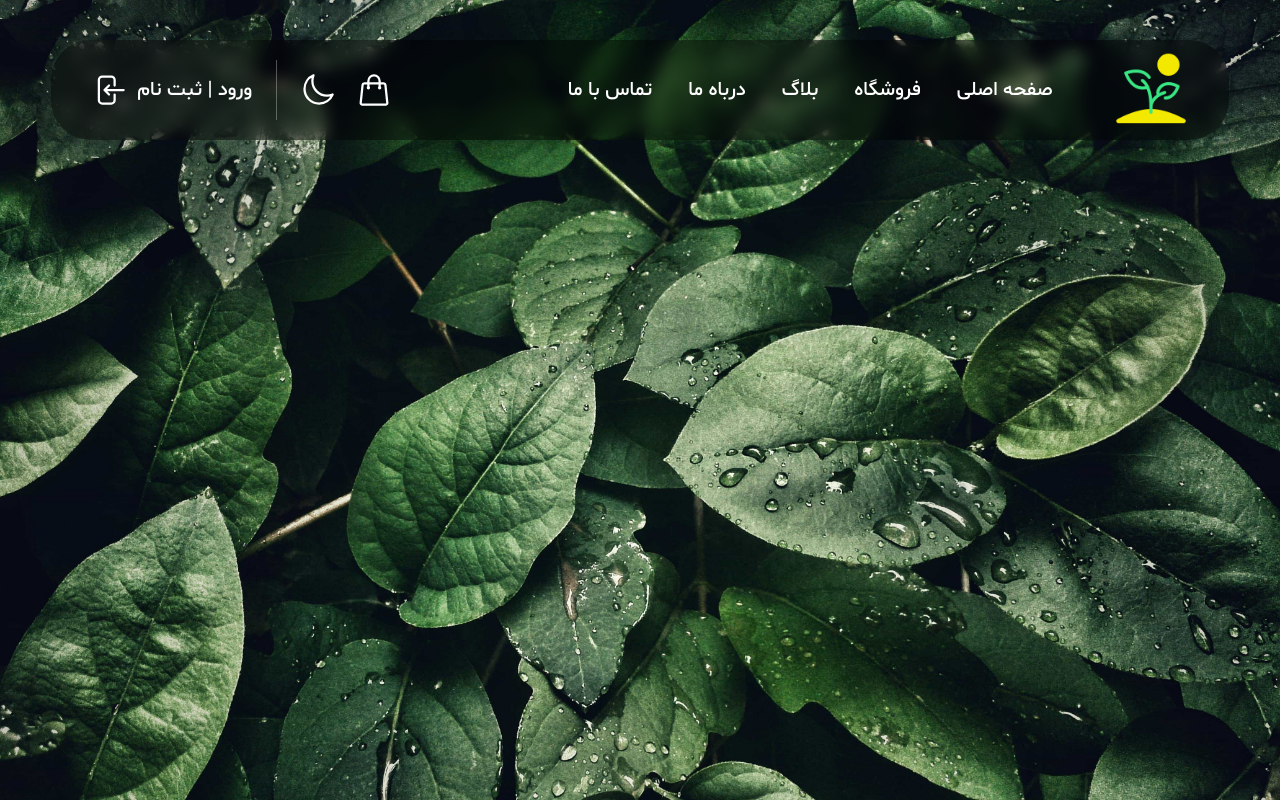
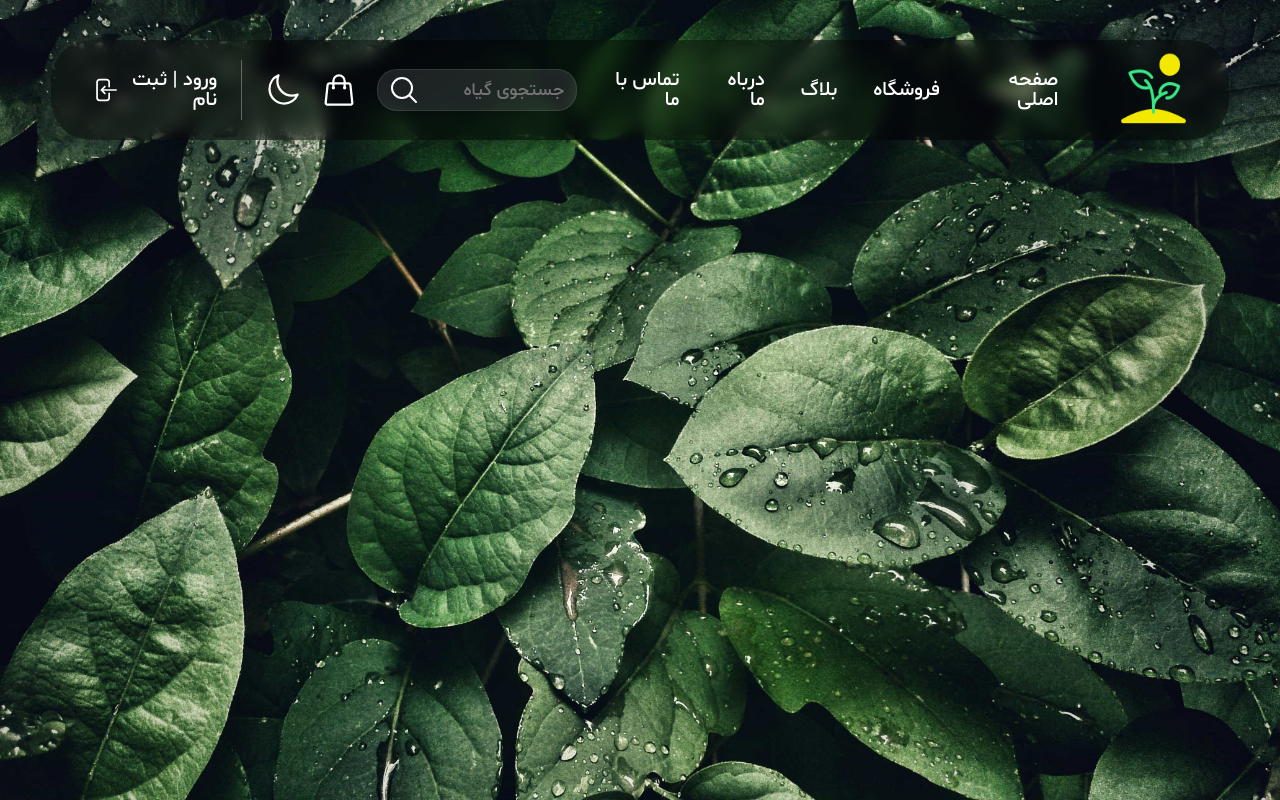
Before and after one commit to nomaan-07/Goli, a plain HTML site: page index.html in a window 1280 px wide. Drawn offline with Linux system fonts and the light colour scheme.

Commit message:
Add Input box to header

```diff
--- a/index.html
+++ b/index.html
@@ -38,6 +38,10 @@
     <path stroke-linecap="round" stroke-linejoin="round"
       d="M17.982 18.725A7.488 7.488 0 0 0 12 15.75a7.488 7.488 0 0 0-5.982 2.975m11.963 0a9 9 0 1 0-11.963 0m11.963 0A8.966 8.966 0 0 1 12 21a8.966 8.966 0 0 1-5.982-2.275M15 9.75a3 3 0 1 1-6 0 3 3 0 0 1 6 0Z" />
   </symbol>
+  <symbol id="magnifying-glass" xmlns="http://www.w3.org/2000/svg" fill="none" viewBox="0 0 24 24" stroke-width="1.5" stroke="currentColor">
+    <path stroke-linecap="round" stroke-linejoin="round" d="m21 21-5.197-5.197m0 0A7.5 7.5 0 1 0 5.196 5.196a7.5 7.5 0 0 0 10.607 10.607Z" />
+  </symbol>
+
 </svg>
 
 <body>
@@ -64,6 +68,12 @@
     <!-- start of header left section -->
     <div class="header__left">
 
+      <div class="header__search-box">
+        <input type="text" class="header__search-input" aria-autocomplete="list" placeholder="جستجوی گیاه">
+        <svg class="header__search-icon">
+          <use href="#magnifying-glass"></use>
+        </svg>
+      </div>
       <div class="header__icons">
         <svg class="header__icon">
           <use href="#shopping-bag"></use>
--- a/styles/app.css
+++ b/styles/app.css
@@ -9,7 +9,6 @@
 
 html {
   box-sizing: border-box;
-  font-size: 62.5%; /* 10px */
   scroll-behavior: smooth;
 }
 
@@ -20,8 +19,6 @@ html {
 }
 
 body {
-  line-height: 1.6;
-  font-size: 1.6rem;
   font-family: 'Shabnam', sans-serif;
   color: var(--primary-text-color);
   background-color: var(--bg-color);
@@ -46,8 +43,8 @@ a {
   width: 100%;
   margin-left: auto;
   margin-right: auto;
-  padding-left: 1.6rem;
-  padding-right: 1.6rem;
+  padding-left: 16px;
+  padding-right: 16px;
 }
 
 /*
@@ -103,6 +100,40 @@ a {
 .header__left {
   display: flex;
   align-items: center;
+}
+
+.header__search-box {
+  display: flex;
+  align-items: center;
+  gap: 6px;
+  background-color: rgba(255, 255, 255, 0.1);
+  margin-left: 20px;
+  margin-right: 30px;
+  padding: 4px 10px;
+  border-radius: 20px;
+  max-width: 200px;
+  border: 1px solid rgba(255, 255, 255, 0.1);
+  height: 42px;
+
+}
+.header__search-box:focus-within{
+  border: 1px solid rgba(242, 234, 0, 0.3);
+}
+
+.header__search-input {
+  outline: none;
+  border: none;
+  background-color: transparent;
+  width: 100%;
+  font-size: 18px;
+  font-family: inherit;
+  color: inherit;
+}
+.header__search-icon {
+  width: 32px;
+  height: 32px;
+  cursor: pointer;
+  flex-shrink: 0;
 }
 
 .header__icons {
```
